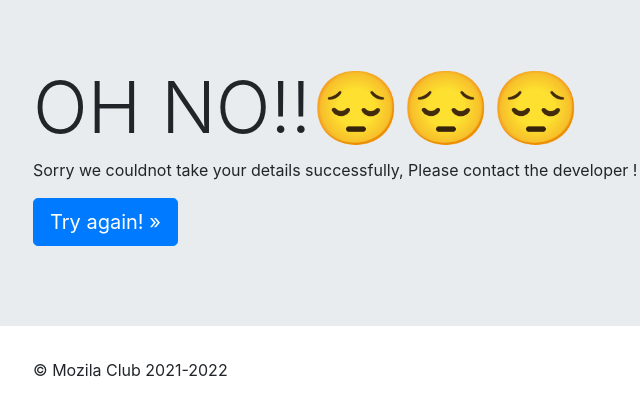
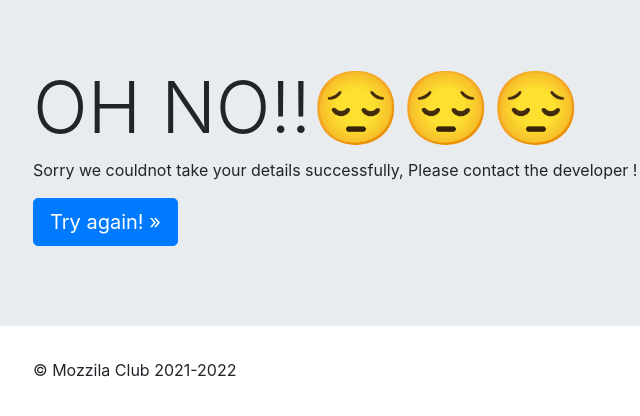
Before and after one commit to Kr-Shanu/Mozila_Round_3, a website: page failure.html in a window 1280 px wide. Shown: the full height of the page, 52-692 px from the left. Drawn offline with nearby package versions, Linux system fonts and the light colour scheme.

```diff
--- a/failure.html
+++ b/failure.html
@@ -36,7 +36,7 @@
     </main>
 
     <footer class="container">
-        <p>&copy; Mozila Club 2021-2022</p>
+        <p>&copy; Mozzila Club 2021-2022</p>
     </footer>
 
     <!-- Bootstrap core JavaScript
```
